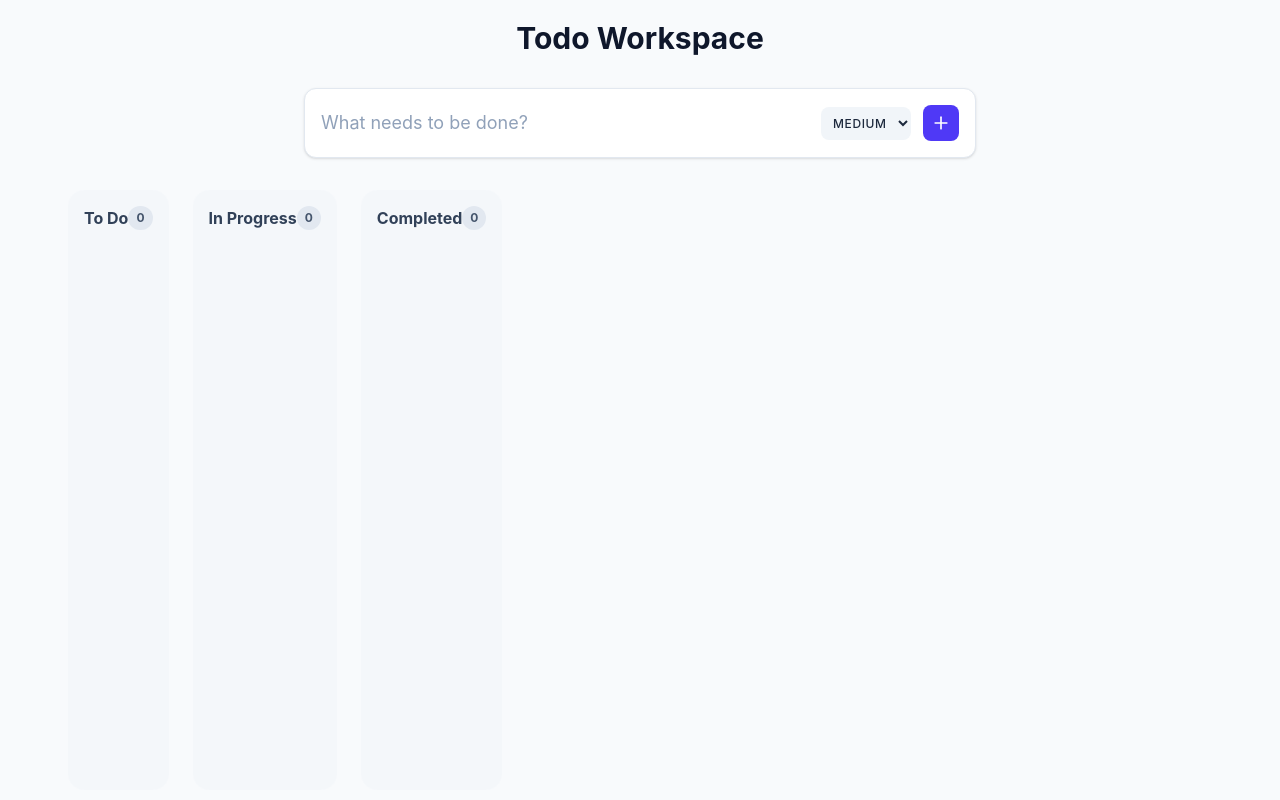
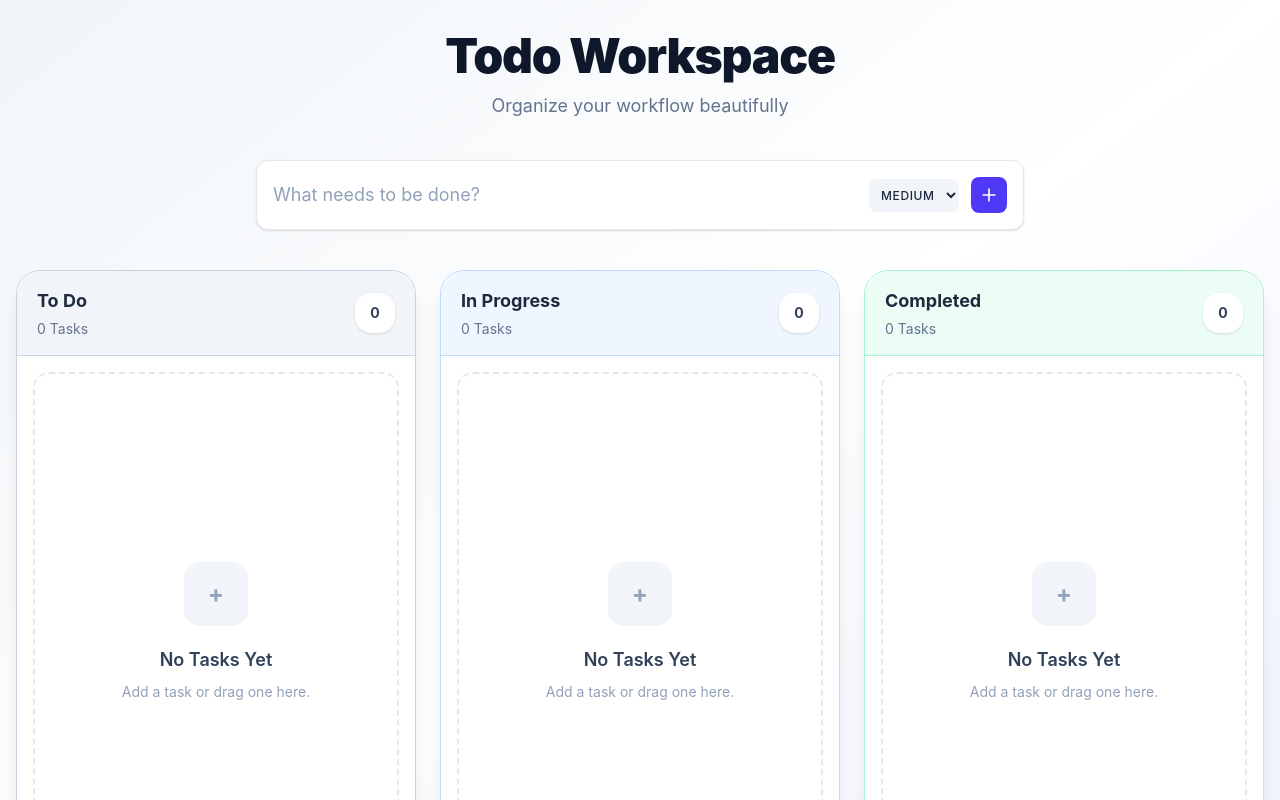
Before and after one commit to Sreerajraveendran/todo, a React (Vite) app: page / in a window 1280 px wide. Shown: the top 800 px of the page. Built offline with nearby package versions, Linux system fonts and the light colour scheme.

Commit message:
todo ui modified

```diff
--- a/package.json
+++ b/package.json
@@ -2,13 +2,16 @@
   "name": "advanced-todo",
   "private": true,
   "version": "0.0.0",
+  "homepage":"https://Sreerajraveendran.github.io/todo",
   "type": "module",
   "scripts": {
     "dev": "vite",
     "build": "tsc -b && vite build",
     "lint": "eslint .",
     "preview": "vite preview",
-    "test": "vitest"
+    "test": "vitest",
+    "predeploy": "npm run build",
+    "deploy": "gh-pages -d dist"
   },
   "dependencies": {
     "@hello-pangea/dnd": "^18.0.1",
@@ -31,6 +34,7 @@
     "eslint": "^10.3.0",
     "eslint-plugin-react-hooks": "^7.1.1",
     "eslint-plugin-react-refresh": "^0.5.2",
+    "gh-pages": "^6.3.0",
     "globals": "^17.6.0",
     "jsdom": "^29.1.1",
     "tailwindcss": "^4.3.0",
--- a/src/features/components/TodoList.tsx
+++ b/src/features/components/TodoList.tsx
@@ -5,60 +5,152 @@ import type { ColumnId } from '../types';
 import { useTodos } from '../hooks/useTodos';
 
 export function TodoList() {
- const { board, searchFilter,  addTodo, deleteTodo, editTodo, handleDragEnd } = useTodos();
+  const {
+    board,
+    searchFilter,
+    addTodo,
+    deleteTodo,
+    editTodo,
+    handleDragEnd,
+  } = useTodos();
 
-  const columns: { id: ColumnId; title: string }[] = [
-    { id: 'todo', title: 'To Do' },
-    { id: 'inProgress', title: 'In Progress' },
-    { id: 'completed', title: 'Completed' }
+  const columns: {
+    id: ColumnId;
+    title: string;
+    color: string;
+    border: string;
+  }[] = [
+    {
+      id: 'todo',
+      title: 'To Do',
+      color: 'bg-slate-100',
+      border: 'border-slate-300',
+    },
+    {
+      id: 'inProgress',
+      title: 'In Progress',
+      color: 'bg-blue-50',
+      border: 'border-blue-200',
+    },
+    {
+      id: 'completed',
+      title: 'Completed',
+      color: 'bg-emerald-50',
+      border: 'border-emerald-200',
+    },
   ];
 
   return (
-    <div className="max-w-6xl mx-auto p-1 py-5">
-      <header className="mb-8 text-center">
-        <h1 className="text-3xl font-bold text-slate-900">Todo Workspace</h1>
+    <div className="min-h-screen bg-gradient-to-br from-slate-100 via-white to-indigo-50 px-4 py-8">
+      <div className="max-w-7xl mx-auto">
+
+        {/* HEADER */}
+        <header className="mb-10 text-center">
+          <h1 className="text-5xl font-black text-slate-900 tracking-tight">
+            Todo Workspace
+          </h1>
+
+          <p className="text-slate-500 mt-3 text-lg">
+            Organize your workflow beautifully
+          </p>
         </header>
 
-      <div className="max-w-2xl mx-auto">
+        {/* INPUT */}
+        <div className="max-w-3xl mx-auto mb-10">
           <TodoInput onAdd={addTodo} />
         </div>
 
+        {/* BOARD */}
         <DragDropContext onDragEnd={handleDragEnd}>
-        <div className="flex flex-col md:flex-row gap-6 mt-8 overflow-x-auto pb-4 snap-x">
-          {columns.map(column => {
-            const filteredTasks = board[column.id].filter(t =>
-              t.title.toLowerCase().includes(searchFilter.toLowerCase())
+          <div className="flex flex-col lg:flex-row gap-6 mt-8">
+            {columns.map((column) => {
+              const filteredTasks = board[column.id].filter((t) =>
+                t.title
+                  .toLowerCase()
+                  .includes(searchFilter.toLowerCase())
               );
 
               return (
-              <div key={column.id} className="bg-slate-100/50 rounded-2xl p-4 flex flex-col h-[600px]">
-                <h2 className="font-bold text-slate-700 mb-4 flex justify-between items-center">
+                <div
+                  key={column.id}
+                  className={`flex-1 rounded-3xl border ${column.border} bg-white shadow-xl overflow-hidden`}
+                >
+                  {/* COLUMN HEADER */}
+                  <div
+                    className={`px-5 py-4 border-b ${column.border} ${column.color}`}
+                  >
+                    <div className="flex items-center justify-between">
+                      <div>
+                        <h2 className="text-lg font-bold text-slate-800">
                           {column.title}
-                  <span className="bg-slate-200 text-slate-600 text-xs px-2 py-1 rounded-full">
-                    {filteredTasks.length}
-                  </span>
                         </h2>
 
+                        <p className="text-sm text-slate-500 mt-1">
+                          {filteredTasks.length} Tasks
+                        </p>
+                      </div>
+
+                      <div className="h-10 w-10 rounded-2xl bg-white shadow-sm flex items-center justify-center text-sm font-bold text-slate-700">
+                        {filteredTasks.length}
+                      </div>
+                    </div>
+                  </div>
+
+                  {/* COLUMN BODY */}
                   <Droppable droppableId={column.id}>
                     {(provided, snapshot) => (
                       <div
                         ref={provided.innerRef}
                         {...provided.droppableProps}
-                      className={`flex-1 overflow-y-auto rounded-xl transition-colors ${
-                        snapshot.isDraggingOver ? 'bg-slate-200/50' : ''
+                        className={`p-4 min-h-[600px] transition-colors duration-200 ${
+                          snapshot.isDraggingOver
+                            ? 'bg-slate-50'
+                            : ''
                         }`}
                       >
+                        {/* EMPTY STATE */}
+                        {filteredTasks.length === 0 && (
+                          <div className="h-[520px] border-2 border-dashed border-slate-200 rounded-2xl flex flex-col items-center justify-center text-center">
+                            <div className="h-16 w-16 rounded-2xl bg-slate-100 flex items-center justify-center text-slate-400 text-2xl font-bold">
+                              +
+                            </div>
 
+                            <h3 className="mt-5 text-lg font-semibold text-slate-700">
+                              No Tasks Yet
+                            </h3>
+
+                            <p className="text-sm text-slate-400 mt-2 px-6">
+                              Add a task or drag one here.
+                            </p>
+                          </div>
+                        )}
+
+                        {/* TASKS */}
+                        <div className="space-y-4">
                           {filteredTasks.map((todo, index) => (
                             <TodoItem
                               key={todo.id}
                               todo={todo}
                               index={index}
-                          columnId={column.id} // Passing down the state color
-                          onDelete={() => deleteTodo(column.id, todo.id)}
-                          onEdit={(newTitle, newPriority) => editTodo(column.id, todo.id, newTitle, newPriority)} // Passing down the edit function
+                              columnId={column.id}
+                              onDelete={() =>
+                                deleteTodo(column.id, todo.id)
+                              }
+                              onEdit={(
+                                newTitle,
+                                newPriority
+                              ) =>
+                                editTodo(
+                                  column.id,
+                                  todo.id,
+                                  newTitle,
+                                  newPriority
+                                )
+                              }
                             />
                           ))}
+                        </div>
+
                         {provided.placeholder}
                       </div>
                     )}
@@ -69,5 +161,6 @@ export function TodoList() {
           </div>
         </DragDropContext>
       </div>
+    </div>
   );
 }
--- a/vite.config.ts
+++ b/vite.config.ts
@@ -3,6 +3,7 @@ import react from '@vitejs/plugin-react';
 import tailwindcss from '@tailwindcss/vite';
 
 export default defineConfig({
+  base:'/todo/',
   plugins: [
     react(),
     tailwindcss(),
```
Also changed, not shown: 1 other file (tests, documents, lock files or other folders). Lines whose indentation alone changed are shown as unchanged.
